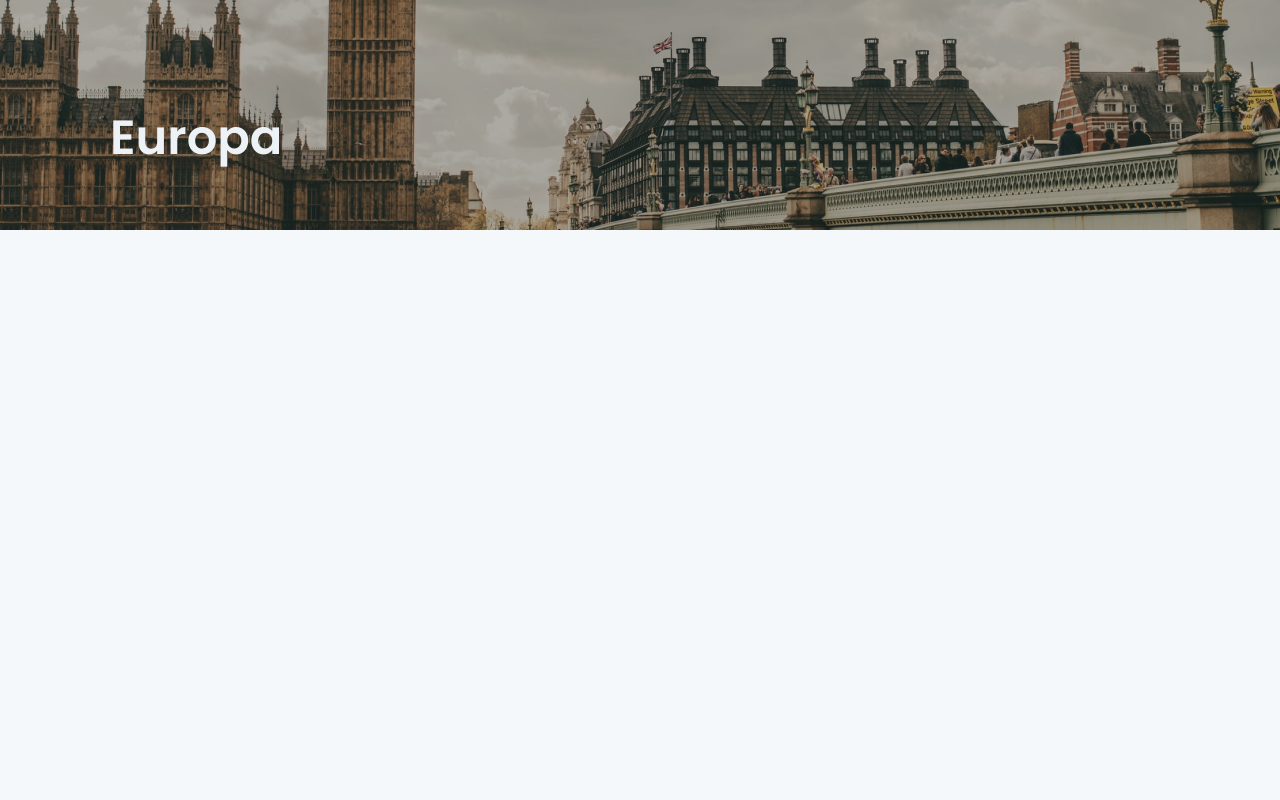
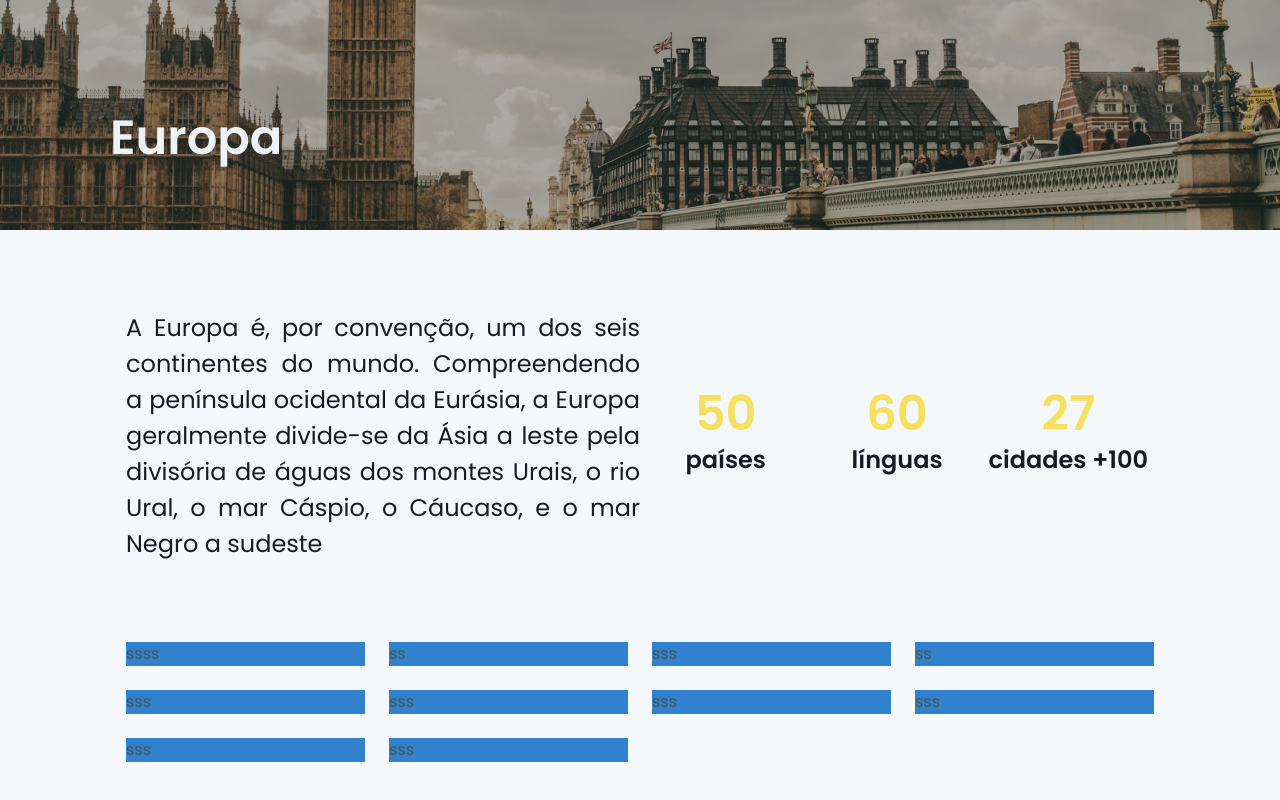
Before and after one commit to vagnerolliver/ignite-challenge-08-interface-com-chakra-ui, a Next.js app: page /post/1 in a window 1280 px wide. Shown: the part 370-1170 px from the top of the page. Before the commit the page ends 800 px from the top, so only its background shows below. Built offline with nearby package versions, Linux system fonts and the light colour scheme.

Commit message:
chore: add description section on page post

```diff
--- a/pages/post/[slug].tsx
+++ b/pages/post/[slug].tsx
@@ -1,4 +1,5 @@
-import { Text, Flex, Box } from "@chakra-ui/react"
+import { Text, Flex, Box, SimpleGrid, Container, VStack, Grid, GridItem } from "@chakra-ui/react"
+import React from "react"
 
 import { Header } from "../../components/Header"
 
@@ -40,6 +41,49 @@ export default function Post() {
           top="0"
         />
       </Box>
+
+      <Container maxWidth={1060} mx="auto" mt={20}>
+        <Flex columns={2} spacing={5} align="center" justify="center">
+          <Box flex="1" fontSize="24px" textAlign="justify" color="gray.900">
+            A Europa é, por convenção, um dos seis continentes do mundo.
+            Compreendendo a península ocidental da Eurásia,
+            a Europa geralmente divide-se da Ásia a leste pela divisória
+            de águas dos montes Urais, o rio Ural, o mar Cáspio,
+            o Cáucaso, e o mar Negro a sudeste
+          </Box>
+          <Box flex="1">
+            <SimpleGrid columns={3}>
+              <VStack>
+                <Text color='yellow.300' fontSize="48px" fontWeight="600" lineHeight="10">50</Text>
+                <Text color='gray.900' fontSize="24px" fontWeight="600">países</Text>
+              </VStack>
+              <VStack>
+                <Text color='yellow.300' fontSize="48px" fontWeight="600" lineHeight="10">60</Text>
+                <Text color='gray.900' fontSize="24px" fontWeight="600">línguas</Text>
+              </VStack>
+              <VStack>
+                <Text color='yellow.300' fontSize="48px" fontWeight="600" lineHeight="10">27</Text>
+                <Text color='gray.900' fontSize="24px" fontWeight="600" m={0}>cidades +100</Text>
+              </VStack>
+            </SimpleGrid>
+          </Box>
+        </Flex>
+
+
+        <Grid templateColumns='repeat(4, 1fr)' gap={6} my={20}>
+          <GridItem w='100%' bg='blue.500'>ssss</GridItem>
+          <GridItem w='100%' bg='blue.500'>ss</GridItem>
+          <GridItem w='100%' bg='blue.500'>sss</GridItem>
+          <GridItem w='100%' bg='blue.500'>ss</GridItem>
+          <GridItem w='100%' bg='blue.500'>sss</GridItem>
+          <GridItem w='100%' bg='blue.500'>sss</GridItem>
+          <GridItem w='100%' bg='blue.500'>sss</GridItem>
+          <GridItem w='100%' bg='blue.500'>sss</GridItem>
+          <GridItem w='100%' bg='blue.500'>sss</GridItem>
+          <GridItem w='100%' bg='blue.500'>sss</GridItem>
+        </Grid>
+
+      </Container>
     </>
   )
 }
--- a/styles/theme.ts
+++ b/styles/theme.ts
@@ -8,6 +8,9 @@ export const theme = extendTheme({
       '500': 'rgba(153, 153, 153, 0.5)', // info50
       '800': '#999999', // dark info
       '900': '#47585B', // dark text
+    },
+    yellow: {
+      '300': '#FFBA08'
     }
   },
   fonts: {
```
